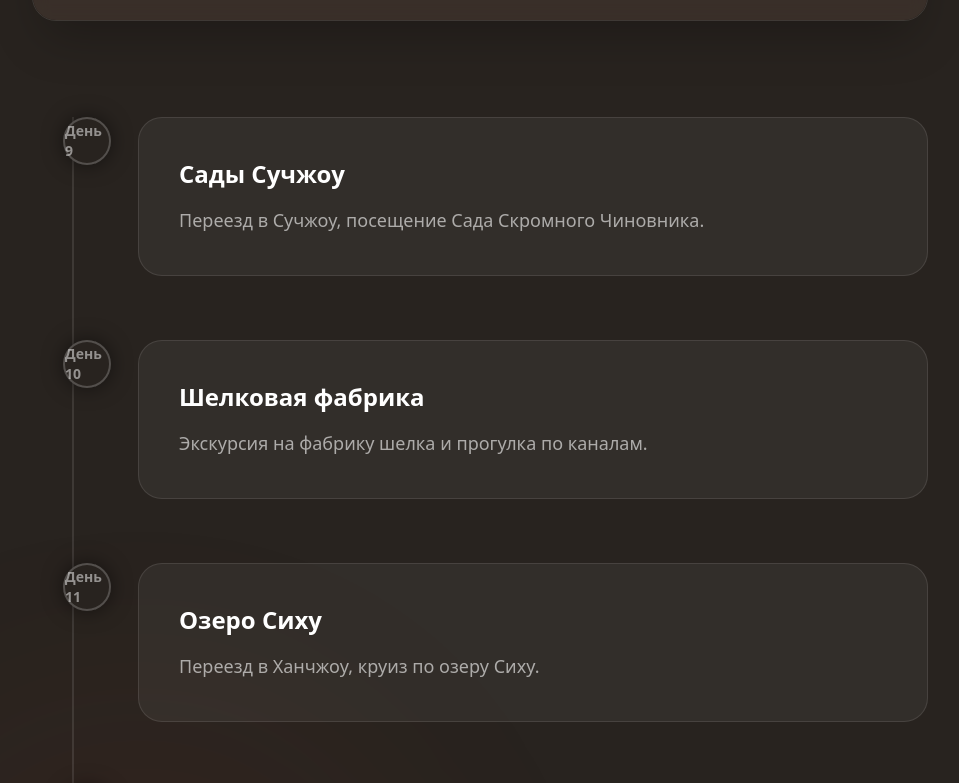
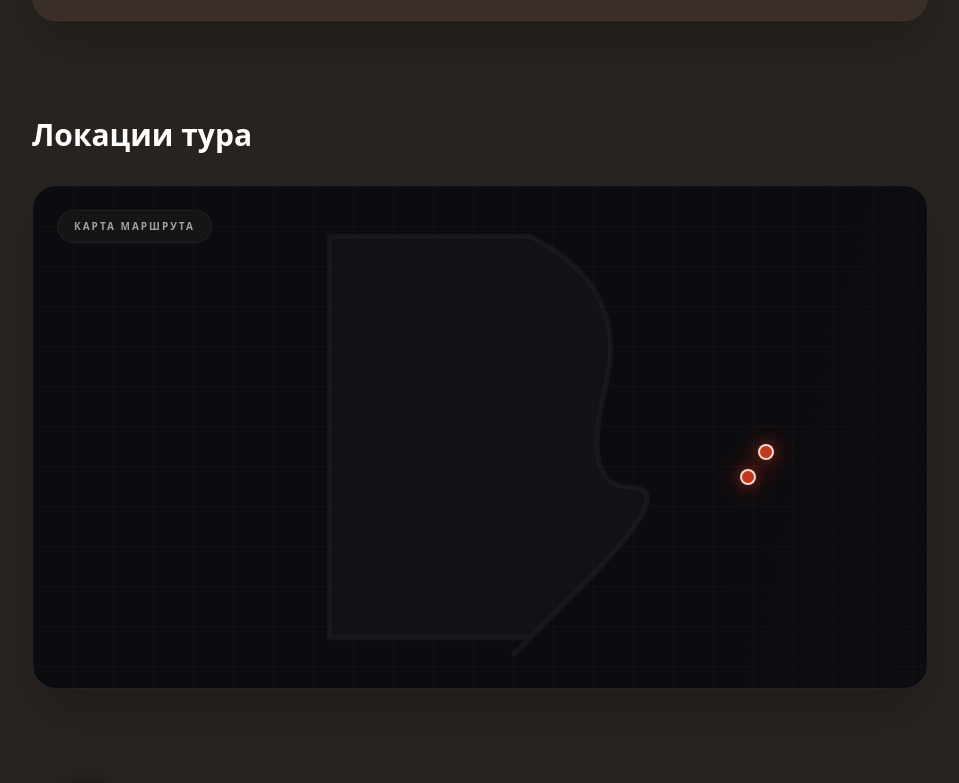
Before and after one commit to payton-ggg/chi-na, a Next.js app: page /tours/eastern-venice in a window 1280 px wide. Shown: the part 1705-2488 px from the top of the page, without its empty margins (160-1119 px from the left). Built offline with nearby package versions, Linux system fonts and the light colour scheme.

Commit message:
feat: Implement interactive tour map, animated tour cards, tour description component, and tour data structures.

```diff
--- a/app/components/sections/tours/TourCard.tsx
+++ b/app/components/sections/tours/TourCard.tsx
@@ -193,7 +193,7 @@ export default function TourCard({ tour, index }: TourCardProps) {
                       href={`/tours/${tour.slug}`}
                       className="w-full sm:w-auto"
                     >
-                      Подробнее об этапе
+                      Подробнее
                     </PrimaryButton>
                   </div>
                 </div>
--- /dev/null
+++ b/app/components/tours/ChinaMap.tsx
@@ -0,0 +1,109 @@
+"use client";
+
+import { Tour } from "@/app/data/tours";
+import { useState } from "react";
+
+export default function ChinaMap({ tour }: { tour: Tour }) {
+  const [activeLocation, setActiveLocation] = useState<number | null>(null);
+
+  // SVG Map of Eastern China (Simplified coordinates for key cities)
+  // Shanghai: ~85, 55
+  // Zhangjiajie: ~58, 60
+  // Suzhou: ~82, 53
+  // Hangzhou: ~80, 58
+  // Beijing (Reference): ~75, 25
+  // Xian (Reference): ~60, 45
+
+  return (
+    <div className="relative w-full aspect-4/3 md:aspect-video bg-[#0B0C10] rounded-3xl border border-white/10 overflow-hidden group shadow-2xl">
+      {/* Map Background - Tech/Dark Style */}
+      <div className="absolute inset-0 opacity-40 mix-blend-screen pointer-events-none">
+        {/* Simple geometric representation of East China coastline could go here via SVG.
+            This is a very abstract simplified path for visual context */}
+        <svg
+          viewBox="0 0 100 100"
+          className="w-full h-full fill-white/5 stroke-white/10 stroke-1"
+        >
+          <path d="M60,10 Q80,20 75,40 T80,60 T70,80 T60,90 L20,90 L20,10 Z" />
+        </svg>
+
+        {/* Grid Overlay */}
+        <div
+          className="absolute inset-0"
+          style={{
+            backgroundImage:
+              "linear-gradient(rgba(255, 255, 255, 0.05) 1px, transparent 1px), linear-gradient(90deg, rgba(255, 255, 255, 0.05) 1px, transparent 1px)",
+            backgroundSize: "40px 40px",
+          }}
+        />
+
+        {/* Radar Scan Effect */}
+        <div className="absolute inset-0 bg-linear-to-r from-transparent via-accent-cta/5 to-transparent animate-scan" />
+      </div>
+
+      {/* Markers Layer */}
+      <div className="absolute inset-0 z-10">
+        {tour.locations.map((loc, index) => (
+          <div
+            key={index}
+            className="absolute -translate-x-1/2 -translate-y-1/2 group/marker z-20"
+            style={{
+              left: `${loc.coordinates.x}%`,
+              top: `${loc.coordinates.y}%`,
+            }}
+            onMouseEnter={() => setActiveLocation(index)}
+            onMouseLeave={() => setActiveLocation(null)}
+          >
+            {/* Ping Animation - Wider area for better effect */}
+            <div className="absolute top-1/2 left-1/2 -translate-x-1/2 -translate-y-1/2 w-8 h-8 bg-accent-cta opacity-20 rounded-full animate-ping pointer-events-none" />
+
+            {/* Core Dot with Glow */}
+            <div className="relative w-4 h-4 bg-accent-cta rounded-full shadow-[0_0_15px_rgba(194,56,28,0.8)] border-2 border-white/80 cursor-pointer transition-all duration-300 hover:scale-125 hover:border-white z-30" />
+
+            {/* Tooltip Card - Using visibility instead of conditional rendering for smoother transition */}
+            <div
+              className={`absolute top-full mt-4 left-1/2 -translate-x-1/2 w-64 md:w-80 bg-dark-section/95 backdrop-blur-xl border border-white/10 p-5 rounded-2xl shadow-xl transition-all duration-300 origin-top z-50 pointer-events-none ${
+                activeLocation === index
+                  ? "opacity-100 scale-100 translate-y-0 visible"
+                  : "opacity-0 scale-95 -translate-y-2 invisible"
+              }`}
+            >
+              {/* Arrow */}
+              <div className="absolute -top-2 left-1/2 -translate-x-1/2 w-4 h-4 bg-dark-section border-t border-l border-white/10 rotate-45" />
+
+              <h4 className="relative text-lg font-bold text-accent-cta mb-2 uppercase tracking-wide">
+                {loc.name}
+              </h4>
+              <p className="relative text-sm text-white/80 leading-relaxed font-light">
+                {loc.description.length > 120
+                  ? loc.description.substring(0, 120) + "..."
+                  : loc.description}
+              </p>
+            </div>
+          </div>
+        ))}
+      </div>
+
+      {/* Map Legend */}
+      <div className="absolute top-6 left-6 z-20 pointer-events-none bg-dark-section/40 backdrop-blur-md px-4 py-2 rounded-full border border-white/5">
+        <h3 className="text-white/60 font-black uppercase tracking-[0.2em] text-[10px]">
+          Карта маршрута
+        </h3>
+      </div>
+
+      <style jsx>{`
+        @keyframes scan {
+          0% {
+            transform: translateX(-100%) skewX(-15deg);
+          }
+          100% {
+            transform: translateX(200%) skewX(-15deg);
+          }
+        }
+        .animate-scan {
+          animation: scan 4s linear infinite;
+        }
+      `}</style>
+    </div>
+  );
+}
--- a/app/components/tours/TourDescription.tsx
+++ b/app/components/tours/TourDescription.tsx
@@ -1,6 +1,7 @@
 import { Tour } from "@/app/data/tours";
 import Link from "next/link";
 import PrimaryButton from "@/app/components/ui/PrimaryButton";
+import ChinaMap from "./ChinaMap";
 
 export default function TourDescription({ tour }: { tour: Tour }) {
   return (
@@ -20,7 +21,6 @@ export default function TourDescription({ tour }: { tour: Tour }) {
               {tour.fullDescription || tour.description}
             </p>
           </div>
-
           {/* Video Section */}
           <div className="relative rounded-3xl overflow-hidden border border-white/10 shadow-2xl aspect-video group">
             <div className="absolute inset-0 bg-accent-cta/5 group-hover:bg-accent-cta/10 transition-colors pointer-events-none z-10" />
@@ -48,7 +48,11 @@ export default function TourDescription({ tour }: { tour: Tour }) {
             )}
           </div>
 
-          {/* Schedule Timeline */}
+          {/* Map Section */}
+          <div className="space-y-8">
+            <h3 className="text-3xl font-bold text-white mb-8">Локации тура</h3>
+            <ChinaMap tour={tour} />
+          </div>
           {tour.schedule && (
             <div className="relative border-l-2 border-white/10 ml-4 md:ml-10 space-y-16 pl-12 md:pl-16">
               {tour.schedule.map((day, index) => (
@@ -73,7 +77,6 @@ export default function TourDescription({ tour }: { tour: Tour }) {
               ))}
             </div>
           )}
-
           {/* CTA Button */}
           <div className="flex justify-center pt-12">
             <Link href="/booking">
--- a/app/data/tours.ts
+++ b/app/data/tours.ts
@@ -1,3 +1,9 @@
+export interface LocationInfo {
+  name: string;
+  description: string;
+  coordinates: { x: number; y: number }; // Percentage coordinates on the map
+}
+
 export interface Tour {
   id: number;
   slug: string;
@@ -9,6 +15,7 @@ export interface Tour {
   fullDescription?: string;
   schedule?: { day: string; title: string; desc: string }[];
   video?: string;
+  locations: LocationInfo[];
 }
 
 export const tours: Tour[] = [
@@ -46,6 +53,20 @@ export const tours: Tour[] = [
       },
     ],
     video: "https://www.youtube.com/embed/F5McqwPNnME?si=Fqrj_71GID0Dx1IS",
+    locations: [
+      {
+        name: "Шанхай",
+        description:
+          "Динамичный мегаполис, сочетающий футуристические небоскребы района Пудун с исторической архитектурой набережной Вайтань. Город является мировым финансовым центром и культурным хабом, предлагая уникальный микс восточных традиций и западного влияния.",
+        coordinates: { x: 85, y: 55 },
+      },
+      {
+        name: "Чжуцзяцзяо",
+        description:
+          "Древний город на воде с 1700-летней историей, известный своими старинными каменными мостами, узкими каналами и традиционной архитектурой эпохи Мин и Цин. Его часто называют «Шанхайской Венецией».",
+        coordinates: { x: 83, y: 55 },
+      },
+    ],
   },
   {
     id: 2,
@@ -78,6 +99,14 @@ export const tours: Tour[] = [
         day: "День 8",
         title: "Гора Тяньмэнь",
         desc: "Канатная дорога и Небесные врата.",
+      },
+    ],
+    locations: [
+      {
+        name: "Чжанцзяцзе",
+        description:
+          "Национальный лесной парк, известный своими уникальными кварцитовыми столбами, вдохновившими пейзажи Пандоры в фильме «Аватар». Здесь находятся знаменитые горы Аллилуйя, стеклянные мосты и величественная гора Тяньмэнь с Небесными вратами.",
+        coordinates: { x: 58, y: 60 },
       },
     ],
   },
@@ -114,5 +143,19 @@ export const tours: Tour[] = [
         desc: "Посещение плантаций чая Лунцзин и завершение тура.",
       },
     ],
+    locations: [
+      {
+        name: "Сучжоу",
+        description:
+          "Город классических китайских садов, каналов и шелка, часто называемый «Венецией Востока». Сады Сучжоу включены в список Всемирного наследия ЮНЕСКО как шедевры ландшафтного дизайна.",
+        coordinates: { x: 82, y: 53 },
+      },
+      {
+        name: "Ханчжоу",
+        description:
+          "Столица древней династии Южная Сун, знаменитая своим живописным озером Сиху (Западное озеро), чайными плантациями Лунцзин и богатым культурным наследием. Марко Поло называл его самым красивым и великолепным городом в мире.",
+        coordinates: { x: 80, y: 58 },
+      },
+    ],
   },
 ];
```
